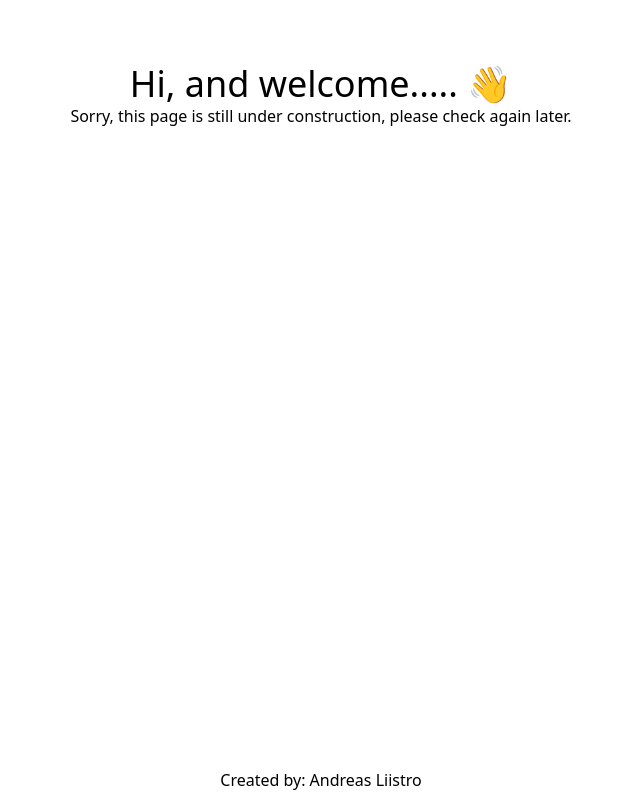
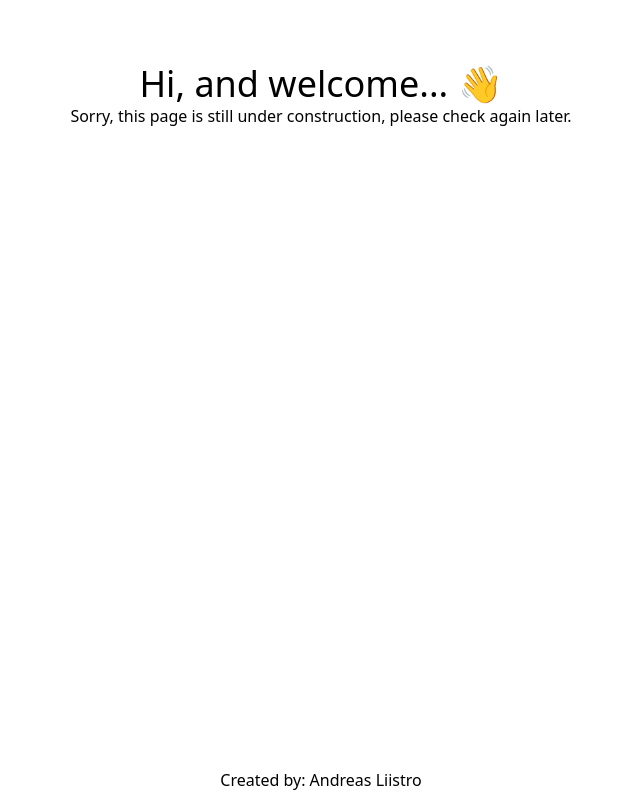
Before and after one commit to gasserandreas/andreasliistro, a Next.js app: page / in a window 1280 px wide. Shown: the whole page, without its empty margins (319-959 px from the left). Built offline with nearby package versions, Linux system fonts and the light colour scheme.

Commit message:
task: changed text

```diff
--- a/pages/index.tsx
+++ b/pages/index.tsx
@@ -7,7 +7,7 @@ const IndexPage = () => (
   <Layout title="About me">
     <Section>
       <div className="text-center">
-        <h1 className="text-4xl">Hi, and welcome..... 👋</h1>
+        <h1 className="text-4xl">Hi, and welcome... 👋</h1>
         <p className="text-basis">
           Sorry, this page is still under construction, please check again later.
         </p>
```
